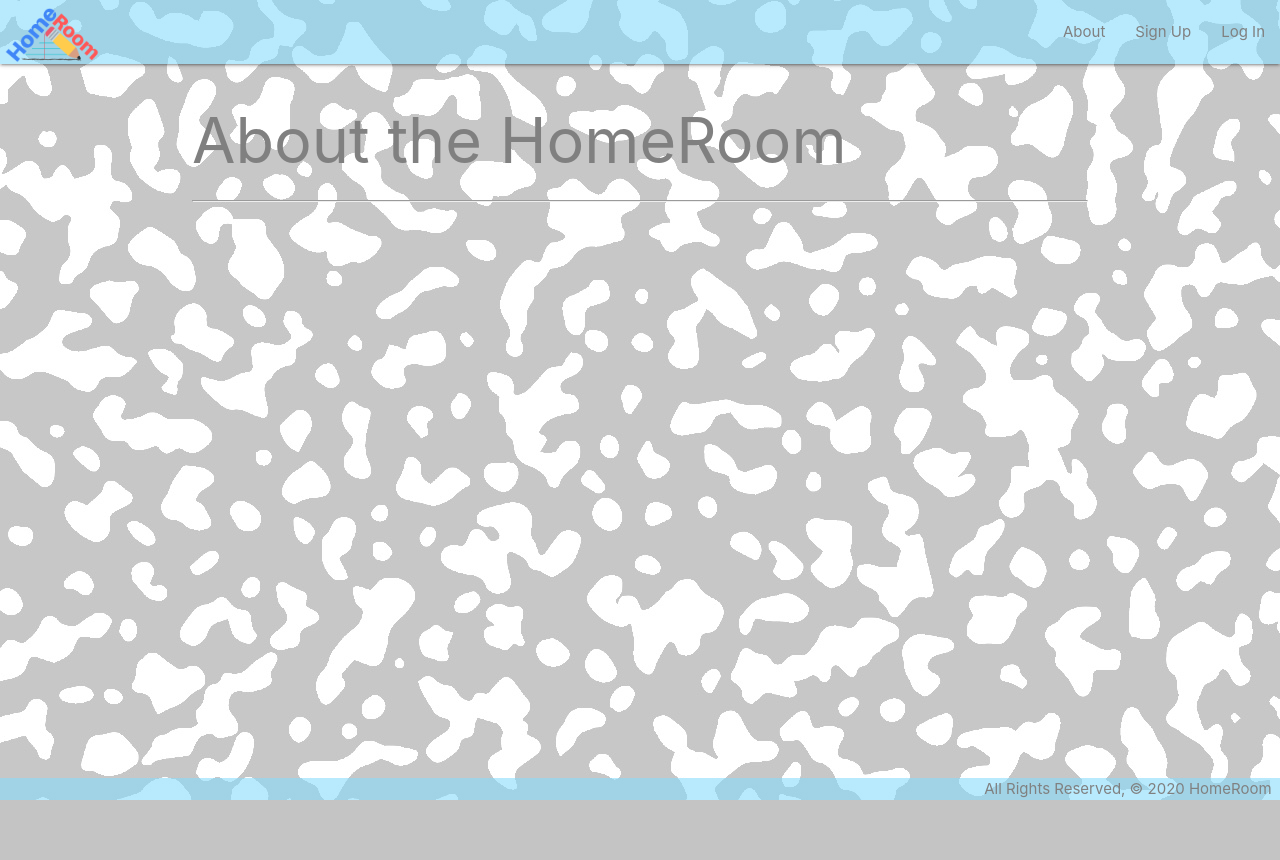
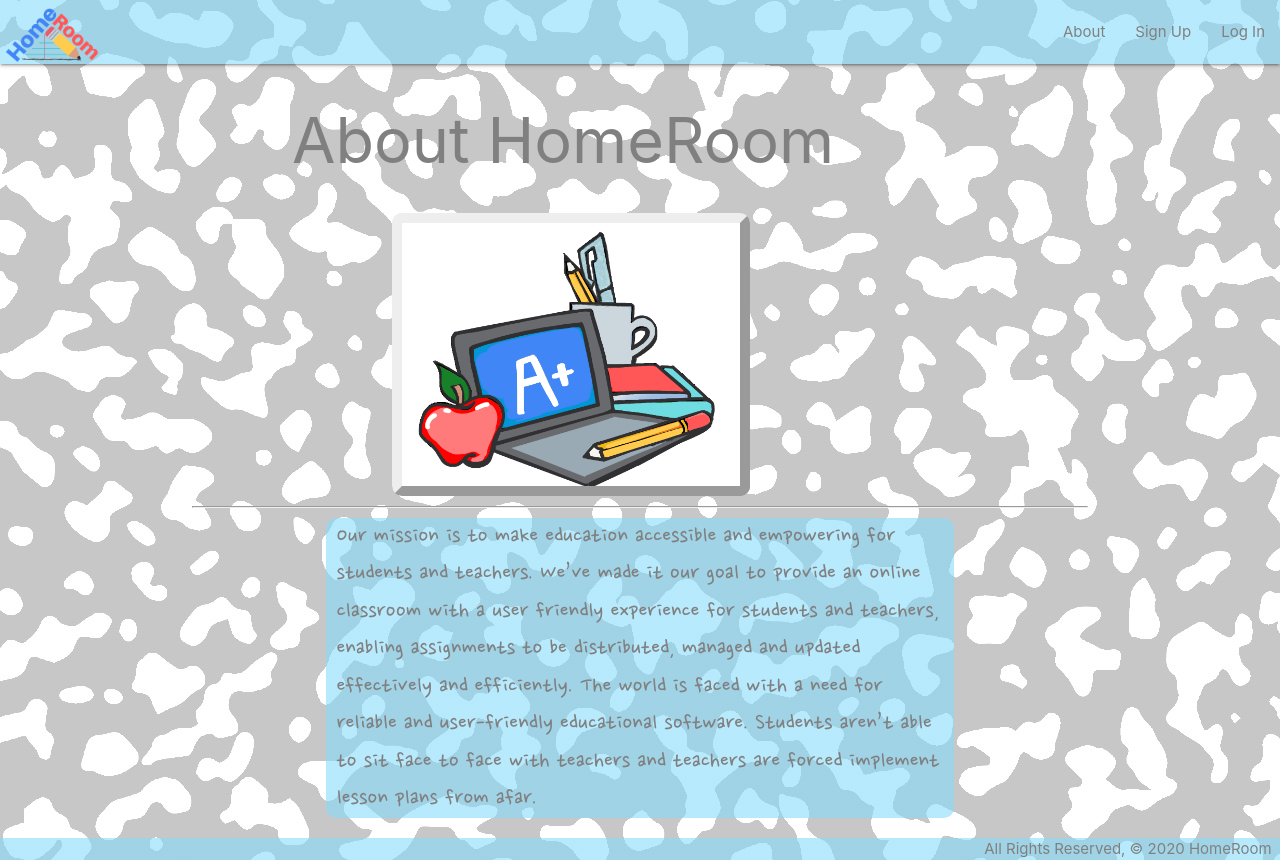
Before and after one commit to MarcialBot/HomeRoom, a Django app: page /about/ in a window 1280 px wide. Before the commit the page ends 800 px from the top, so only its background shows below. Run offline with Django 3.2, Linux system fonts and the light colour scheme.

Commit message:
Add content and css to about.html

```diff
--- a/main_app/templates/about.html
+++ b/main_app/templates/about.html
@@ -1,7 +1,20 @@
 {% extends 'base.html' %}
 {% block content %}
 
-<h1>About the HomeRoom</h1>
+{% load static %}
+
+<h1 style="margin-left: 100px;">About HomeRoom</h1>
+<div>
+<img src="{% static 'images/classroom-clipart.png' %}"  style="border-radius: 10px; margin:13px 7px -4px 200px; border: 10px; border-style: outset;"width="40%" height="40%">
+</div>
+
 <hr />
+<div class="container" style="border-radius: 10px; background-color: #86dcfc96;">
+<p style="margin:10px;  font-size: 25px; font-family: 'Nanum Pen Script', cursive;">
+    Our mission is to make education accessible and empowering for students and teachers.
+We’ve made it our goal to provide an online classroom with a user friendly experience for students and teachers, enabling assignments to be distributed, managed and updated effectively and  efficiently.
+The world is faced with a need for reliable and user-friendly educational software. Students aren’t able to sit face to face with teachers and teachers are forced implement lesson plans from afar.
+</div>
 
+</p>
 {% endblock %}
```
